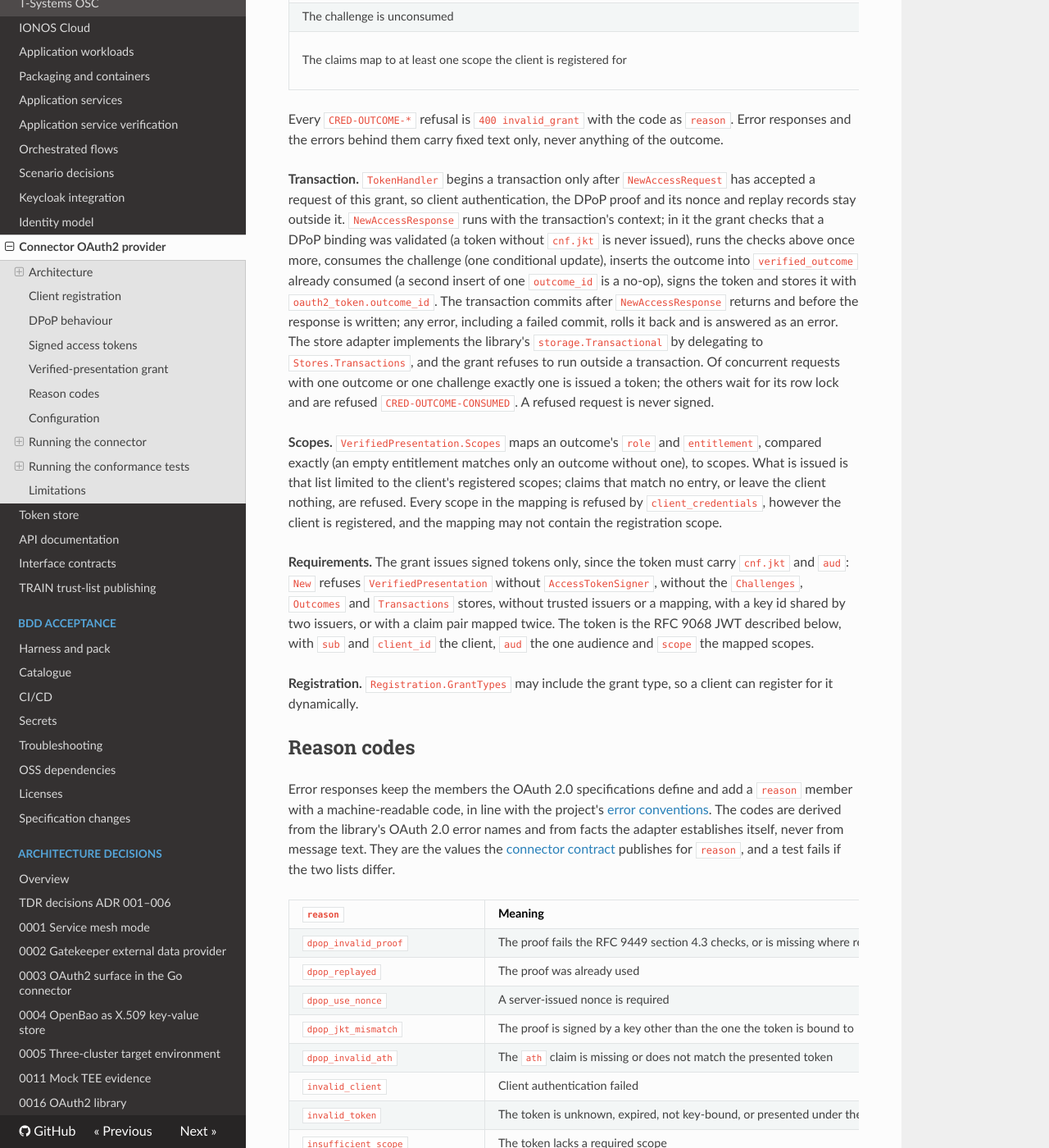
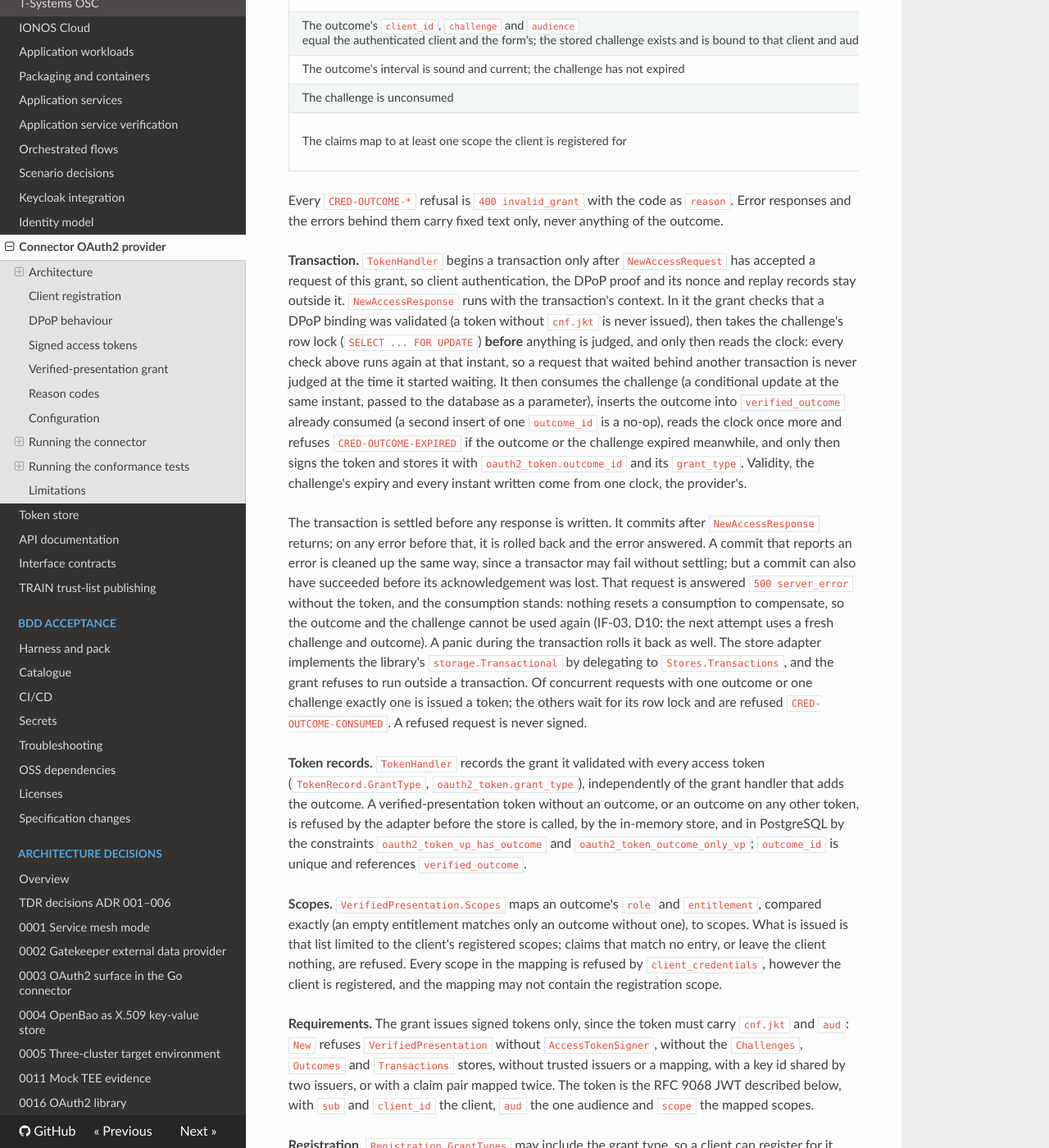
Before and after one commit to Fune5tiAtlas/facis-zero-trust-demonstrator, an MkDocs documentation site: the page built from docs/oauth2-provider.md, in a window 1280 px wide and 1400 px high, scrolled down 5497 px. Shown: the whole window at 82% size. Built offline with MkDocs 1.6.1, drawn with Linux system fonts in a browser that asks for light colours; nearby versions of some CDN libraries; some of the changed text lies outside the part shown.

Commit message:
Document challenge locking, commit outcomes and registrar delegation

````diff
--- a/docs/oauth2-provider.md
+++ b/docs/oauth2-provider.md
@@ -34,7 +34,7 @@
 |---|---|
 | `oauth2provider` | The contract: `Provider`, `Config`, `Client`, the store interfaces and the reason codes. Imports no OAuth 2.0 library. |
 | `oauth2provider/authelia` | The implementation. The only package allowed to import the library; its exported API names no library type. |
-| `oauth2provider/memstore` | In-memory stores for tests and local development. Nothing is persisted. Transactions are serialised by one lock and undo-logged. |
+| `oauth2provider/memstore` | In-memory stores for tests and local development. Nothing is persisted. Transactions are serialised by one lock and undo-logged; they cover token creation and challenge and outcome consumption only, not client changes or token deletion. |
 | `signing` | Access-token signers: `Transit` over an OpenBao transit key, and `Local` over an in-process key for tests only. |
 | `oauth2provider/pgstore` | Clients, issued tokens, DPoP nonces, challenges and consumed outcomes in the zone's authorization database (`oauth2_client`, `oauth2_token`, `oauth2_dpop_nonce`, `oauth2_challenge`, `verified_outcome`; schema in the [token store](token-store.md)'s migrations). Validity is checked against the stores' clock, passed as a parameter. Its `Transactions` store runs a PostgreSQL transaction that every client, token, challenge and outcome call made with its context joins; nonce and replay writes never do. `Sweep` removes expired tokens, nonces and unconsumed challenges, never a consumed challenge or outcome. |
 | `dpoptest` | Test helper that mints DPoP proofs, including deliberately defective ones, using the standard library only. |
@@ -70,7 +70,10 @@
 `Stores.Transactions` (fields 5 to 7) with the `ChallengeStore`, `OutcomeStore` and `Transactor`
 interfaces and the `Challenge` and `VerifiedOutcome` types; `ErrConsumed`;
 `VerifiedPresentationGrantType` and `ChallengeLifetime`; and the five `CodeCredOutcome*` reason
-codes.
+codes. With the review of that grant, before it was merged: `TokenRecord.GrantType` (field 10);
+`RegistrationConfig.DelegableScopes` (field 3); `ChallengeStore.LockChallenge`; and
+`ChallengeStore.ConsumeChallenge` and `OutcomeStore.ConsumeOutcome` take the instant they act at,
+so the provider's one clock decides every validity question.
 
 ```bash
 OAUTH2PROVIDER_API_UPDATE=1 go test -run TestContractAPIIsFrozen ./services/connector/internal/oauth2provider
@@ -221,16 +224,35 @@
 
 **Transaction.** `TokenHandler` begins a transaction only after `NewAccessRequest` has accepted a
 request of this grant, so client authentication, the DPoP proof and its nonce and replay records stay
-outside it. `NewAccessResponse` runs with the transaction's context; in it the grant checks that a
-DPoP binding was validated (a token without `cnf.jkt` is never issued), runs the checks above once
-more, consumes the challenge (one conditional update), inserts the outcome into `verified_outcome`
-already consumed (a second insert of one `outcome_id` is a no-op), signs the token and stores it with
-`oauth2_token.outcome_id`. The transaction commits after `NewAccessResponse` returns and before the
-response is written; any error, including a failed commit, rolls it back and is answered as an
-error. The store adapter implements the library's `storage.Transactional` by delegating to
-`Stores.Transactions`, and the grant refuses to run outside a transaction. Of concurrent requests
-with one outcome or one challenge exactly one is issued a token; the others wait for its row lock and
-are refused `CRED-OUTCOME-CONSUMED`. A refused request is never signed.
+outside it. `NewAccessResponse` runs with the transaction's context. In it the grant checks that a
+DPoP binding was validated (a token without `cnf.jkt` is never issued), then takes the challenge's
+row lock (`SELECT ... FOR UPDATE`) **before** anything is judged, and only then reads the clock: every
+check above runs again at that instant, so a request that waited behind another transaction is never
+judged at the time it started waiting. It then consumes the challenge (a conditional update at the
+same instant, passed to the database as a parameter), inserts the outcome into `verified_outcome`
+already consumed (a second insert of one `outcome_id` is a no-op), reads the clock once more and
+refuses `CRED-OUTCOME-EXPIRED` if the outcome or the challenge expired meanwhile, and only then signs
+the token and stores it with `oauth2_token.outcome_id` and its `grant_type`. Validity, the challenge's
+expiry and every instant written come from one clock, the provider's.
+
+The transaction is settled before any response is written. It commits after `NewAccessResponse`
+returns; on any error before that, it is rolled back and the error answered. A commit that reports
+an error is cleaned up the same way, since a transactor may fail without settling; but a commit can
+also have succeeded before its acknowledgement was lost. That request is answered `500 server_error`
+without the token, and the consumption stands: nothing resets a consumption to compensate, so the
+outcome and the challenge cannot be used again (IF-03, D10: the next attempt uses a fresh challenge
+and outcome). A panic during the transaction rolls it back as well. The store adapter implements the
+library's `storage.Transactional` by delegating to `Stores.Transactions`, and the grant refuses to
+run outside a transaction. Of concurrent requests with one outcome or one challenge exactly one is
+issued a token; the others wait for its row lock and are refused `CRED-OUTCOME-CONSUMED`. A refused
+request is never signed.
+
+**Token records.** `TokenHandler` records the grant it validated with every access token
+(`TokenRecord.GrantType`, `oauth2_token.grant_type`), independently of the grant handler that adds
+the outcome. A verified-presentation token without an outcome, or an outcome on any other token, is
+refused by the adapter before the store is called, by the in-memory store, and in PostgreSQL by the
+constraints `oauth2_token_vp_has_outcome` and `oauth2_token_outcome_only_vp`; `outcome_id` is unique
+and references `verified_outcome`.
 
 **Scopes.** `VerifiedPresentation.Scopes` maps an outcome's `role` and `entitlement`, compared exactly
 (an empty entitlement matches only an outcome without one), to scopes. What is issued is that list
@@ -245,7 +267,13 @@
 `client_id` the client, `aud` the one audience and `scope` the mapped scopes.
 
 **Registration.** `Registration.GrantTypes` may include the grant type, so a client can register for
-it dynamically.
+it dynamically. A client needs a mapped scope among its registered scopes to be issued it, and
+registration limits a new client's scopes to those of the registrar's token, which can never carry a
+verified-presentation scope (`client_credentials` refuses it). `Registration.DelegableScopes` closes
+that gap: per registrar client id, the scopes the server lets that registrar grant to the clients it
+registers, in addition to its token's. Only the registration endpoint consults it; the registrar is
+never issued those scopes itself, and the registration scope is never delegable (refused at start-up,
+and by the library whatever the ceiling).
 
 ## Reason codes
 
@@ -292,6 +320,7 @@
 | `Registration.Secret` | Signs registration access tokens. At least 32 bytes and different from `Secret`. |
 | `Registration.EndpointURL` | Absolute URL of the registration endpoint; also the audience a token must carry there. |
 | `Registration.GrantTypes` | Grant types a client may register for. |
+| `Registration.DelegableScopes` | Per registrar client id, scopes it may grant to clients it registers beyond its token's scopes; never the registration scope. |
 | `VerifiedPresentation.TrustedIssuers` | IF-03 issuers and their P-256 keys by `kid`. Non-empty enables the grant. |
 | `VerifiedPresentation.Scopes` | Claims to scopes: `Role`, `Entitlement`, `Scopes` per entry. The challenge lifetime is fixed at 120 s (`ChallengeLifetime`). |
 
````
Also changed, not shown: other parts of docs/oauth2-provider.md (+0 -3 lines), docs/api-docs.md (+8 -3 lines), docs/token-store.md (+1 -1 lines).
